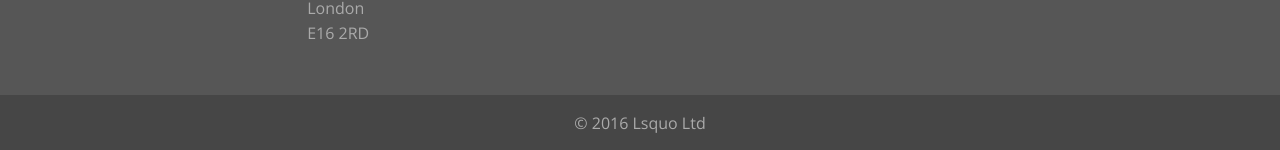
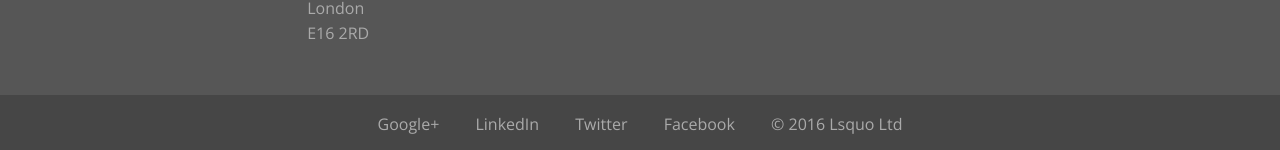
Before and after one commit to lsquo/lsquo.github.io, a Jekyll site: the page built from index.html, in a window 1280 px wide. Shown: the part 1995-2145 px from the top of the page. Built offline with Jekyll 4.4.1, drawn with Linux system fonts in a browser that asks for light colours.

Commit message:
Add links to social media

```diff
--- a/_includes/footer.html
+++ b/_includes/footer.html
@@ -1,5 +1,9 @@
 <footer>
 	<ul>
+		<li><a href="//plus.google.com/+Lsquo" target="_blank">Google+</a></li>
+		<li><a href="//linkedin.com/company/lsquo" target="_blank">LinkedIn</a></li>
+		<li><a href="//twitter.com/lsquo" target="_blank">Twitter</a></li>
+		<li><a href="//facebook.com/lsquo" target="_blank">Facebook</a></li>
 		<li><a href="#">&copy; {{ site.time | date: '%Y' }} {{ site.title }} Ltd</a></li>
 	</ul>
 </footer>
--- a/_sass/_footer.scss
+++ b/_sass/_footer.scss
@@ -1,13 +1,27 @@
 footer {
 	margin: 0;
-	padding: 1em 0;
+	padding: 0.8em 0;
 	background-color: #464646;
 	color: #aaa;
 	text-align: center;
+}
+
+footer ul {
+	margin: 0 6% 0 6%;
+}
+
+footer li {
+	margin: 0 1em;
+	line-height: 2em;
+}
+
+footer li:last-child {
+	display: block;
 }
 
 footer a {
 	color: #aaa;
 	margin: 0;
 	padding: 0;
+	white-space: nowrap;
 }
--- a/_sass/_media.scss
+++ b/_sass/_media.scss
@@ -3,6 +3,14 @@
 @media (min-width: 68em) {
 	header {
 		height: 42em;
+	}
+
+	footer ul {
+		margin: 0 24% 0 24%;
+	}
+
+	footer li:last-child {
+		display: inline;
 	}
 
 	.alert {
```
